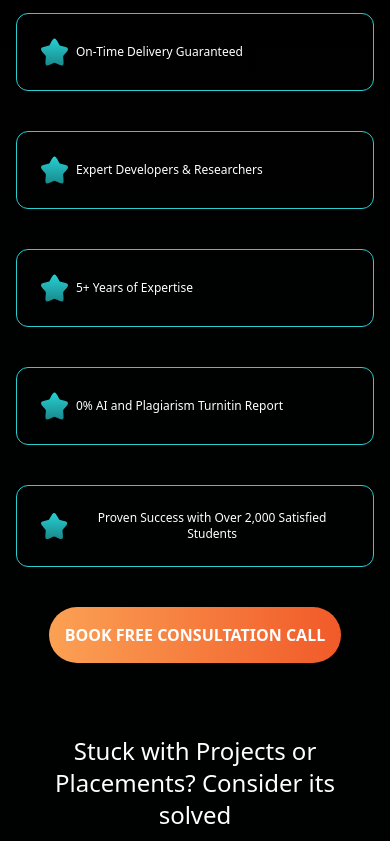
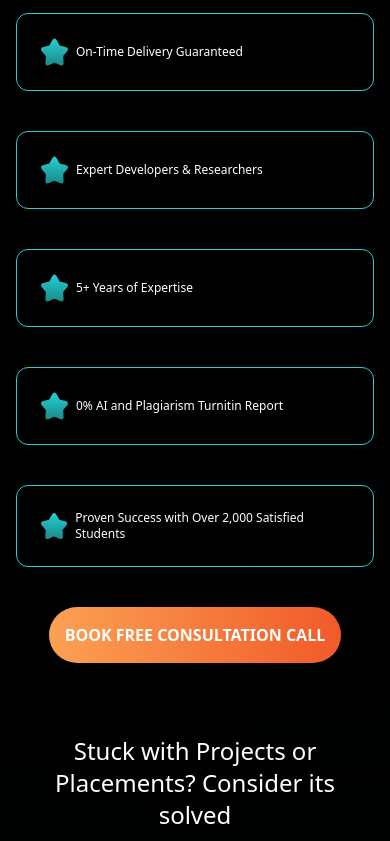
Before and after one commit to Qriocity-Company/Qriocity, a React (Vite) app: page /thesis-service in a window 390 px wide. Shown: the part 943-1784 px from the top of the page. Built offline with nearby package versions, Linux system fonts and the light colour scheme.

Commit message:
Update WebinarUK.jsx

```diff
--- a/src/pages/WebinarUK.jsx
+++ b/src/pages/WebinarUK.jsx
@@ -642,7 +642,9 @@ const ContentCard = ({ content }) => {
           </linearGradient>
         </defs>
       </svg>
-      <div className="text-white md:text-2xl text-xs font-[300]">{content}</div>
+      <div className="text-white md:text-2xl text-xs font-[300] text-start">
+        {content}
+      </div>
     </div>
   );
 };
```
